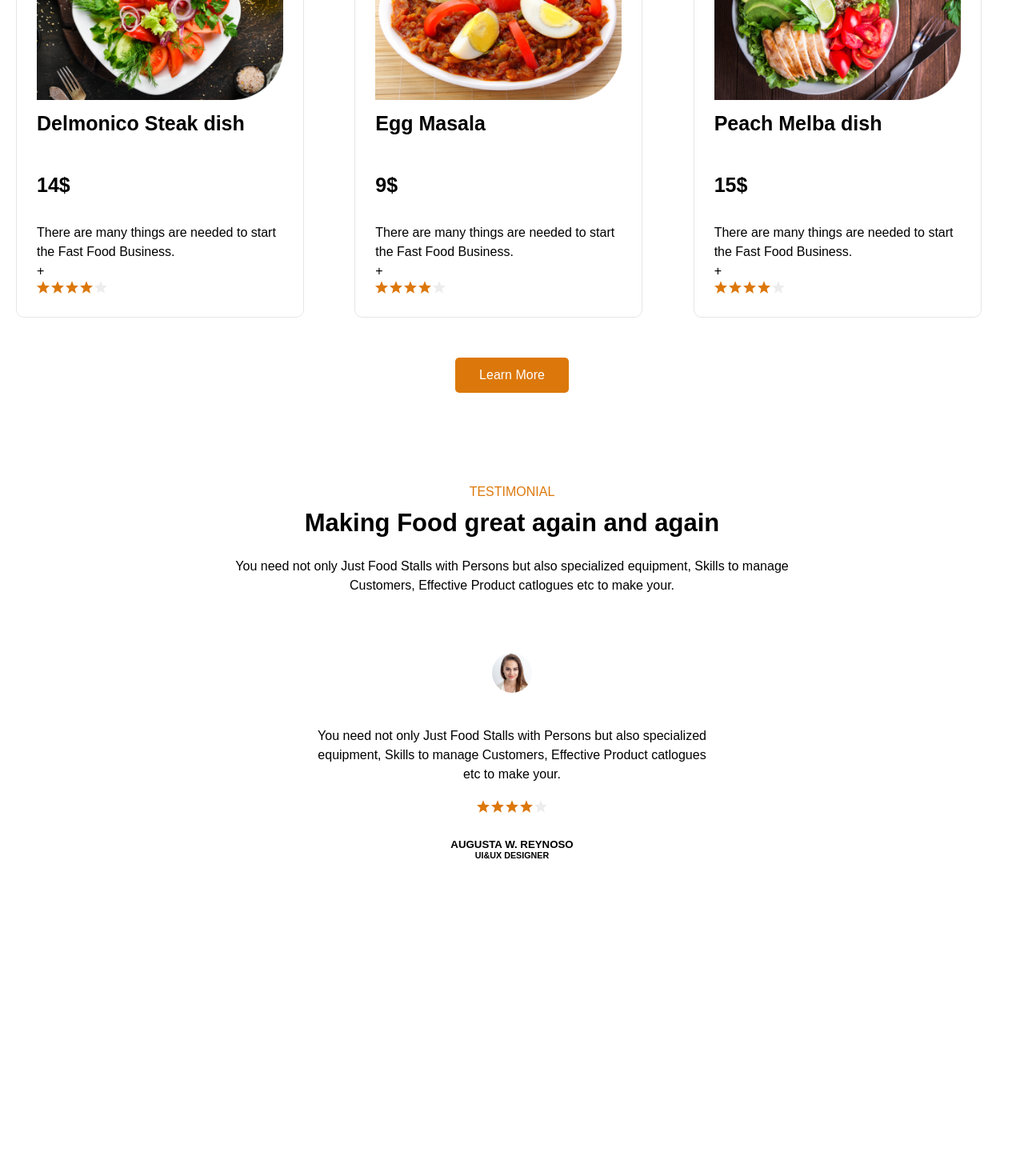
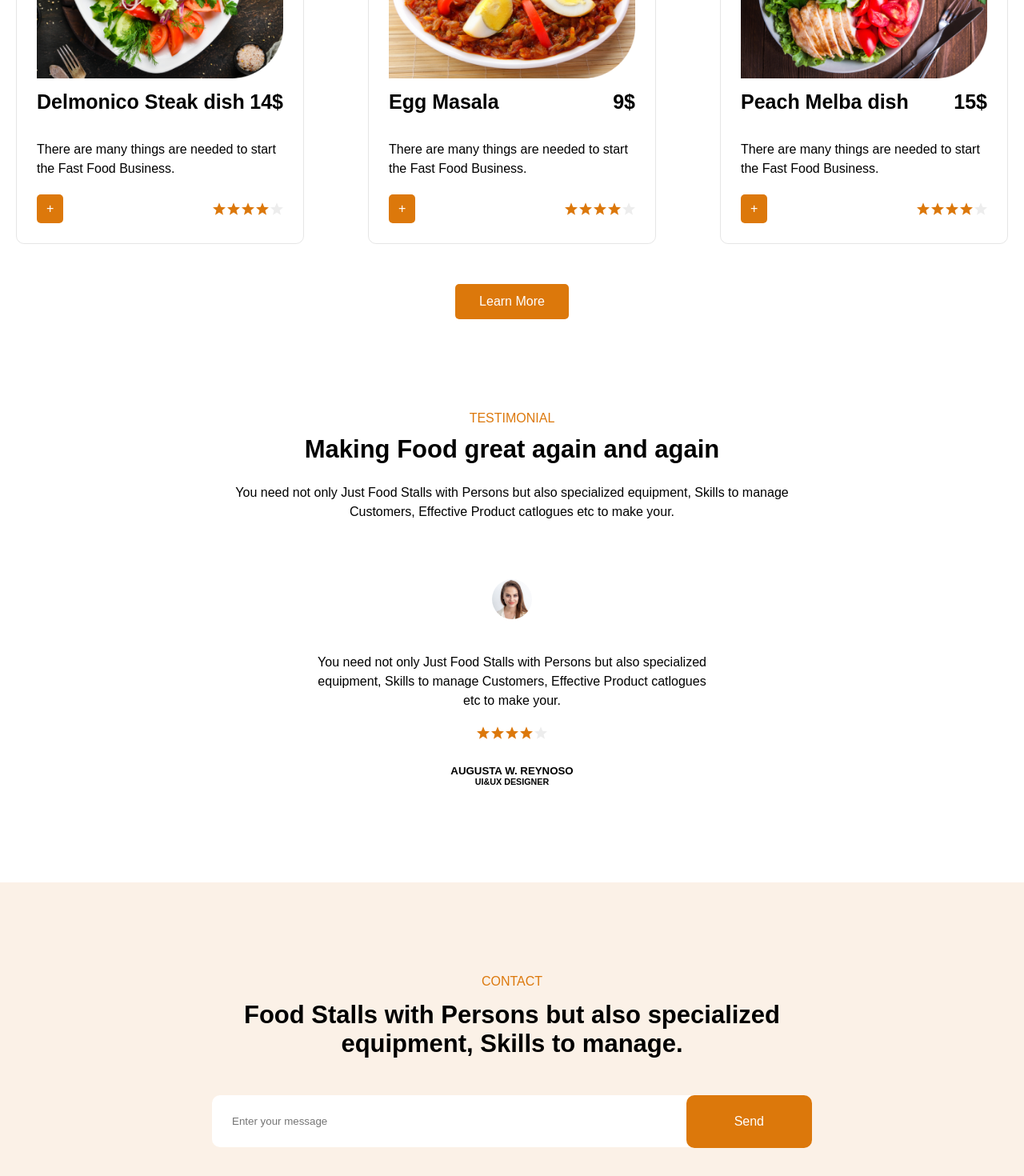
Before and after one commit to bochojon-dev/homework-6-10, a React (Vite) app: page / in a window 1280 px wide. Shown: the part 3040-4510 px from the top of the page at 80% size. Before the commit the page ends 4235 px from the top, so only its background shows below. Built offline with nearby package versions, Linux system fonts and the light colour scheme.

Commit message:
contact page

```diff
--- a/src/App.jsx
+++ b/src/App.jsx
@@ -1,5 +1,6 @@
 import "./App.css";
 import About from "./components/about/About";
+import Contact from "./components/contact/Contact";
 import Features from "./components/features/Features";
 import Hero from "./components/hero/Hero";
 import MenuContents from "./components/menu/MenuContents";
@@ -15,6 +16,7 @@ function App() {
       <About />
       <MenuContents />
       <Testimonial />
+      <Contact />
     </div>
   );
 }
--- /dev/null
+++ b/src/components/contact/Contact.css
@@ -0,0 +1,32 @@
+.contact_contents {
+  text-align: center;
+}
+.contact_contents h2 {
+  width: 750px;
+  margin: 0 auto;
+  padding: 15px 0 46px;
+}
+.contact {
+  background: #fbf1e7;
+  padding: 115px 0 120px;
+}
+.input {
+  position: relative;
+  width: 750px;
+  margin: 0 auto;
+}
+.input button {
+  position: absolute;
+  top: 0;
+  right: 0;
+  z-index: 10;
+  padding: 24px 60px;
+  border-radius: 10px;
+}
+.input input {
+  width: 750px;
+  padding: 25px;
+  border-radius: 10px;
+  border: 0;
+  outline: none;
+}
--- /dev/null
+++ b/src/components/contact/Contact.jsx
@@ -0,0 +1,28 @@
+import React, { Component } from "react";
+import "../contact/Contact.css";
+
+export class Contact extends Component {
+  render() {
+    return (
+      <div className="contact">
+        <div className="container">
+          <div className="contact_contents">
+            <h4>CONTACT</h4>
+            <h2>
+              Food Stalls with Persons but also specialized equipment, Skills to
+              manage.
+            </h2>
+            <form action="">
+              <div className="input">
+                <input type="text" placeholder="Enter your message" />
+                <button>Send</button>
+              </div>
+            </form>
+          </div>
+        </div>
+      </div>
+    );
+  }
+}
+
+export default Contact;
--- a/src/components/menu/MenuContents.css
+++ b/src/components/menu/MenuContents.css
@@ -9,8 +9,12 @@
   margin: 0 auto;
 }
 .menu_cards {
-  display: grid;
+  /* display: grid;
   grid-template-columns: 1fr 1fr 1fr;
+  text-align: center; */
+  display: flex;
+  flex-wrap: wrap;
+  justify-content: space-between;
   padding: 60px 0 50px;
   gap: 30px;
 }
@@ -24,3 +28,28 @@
   border-radius: 75px 10px 10px 10px;
   border: 1px solid #0000001a;
 }
+.title {
+  display: flex;
+  justify-content: space-between;
+}
+.rate {
+  display: flex;
+  justify-content: space-between;
+  align-items: center;
+  padding-top: 20px;
+}
+.add {
+  color: #fff;
+  background: #dc780b;
+  padding: 6px 12px;
+  cursor: pointer;
+  display: flex;
+  align-items: center;
+  justify-content: center;
+  border-radius: 5px;
+  font-size: 16px;
+}
+.card_image {
+  width: 360px;
+  padding: 0 !important;
+}
--- a/src/components/menu/MenuContents.jsx
+++ b/src/components/menu/MenuContents.jsx
@@ -23,7 +23,7 @@ export class MenuContents extends Component {
             </p>
             <div className="menu_cards">
               <div className="menu_card">
-                <img src={card1} alt="card img" />
+                <img className="card_image" src={card1} alt="card img" />
                 <div className="title">
                   <h3>Vegie Muffen</h3>
                   <h3>16$</h3>
```
